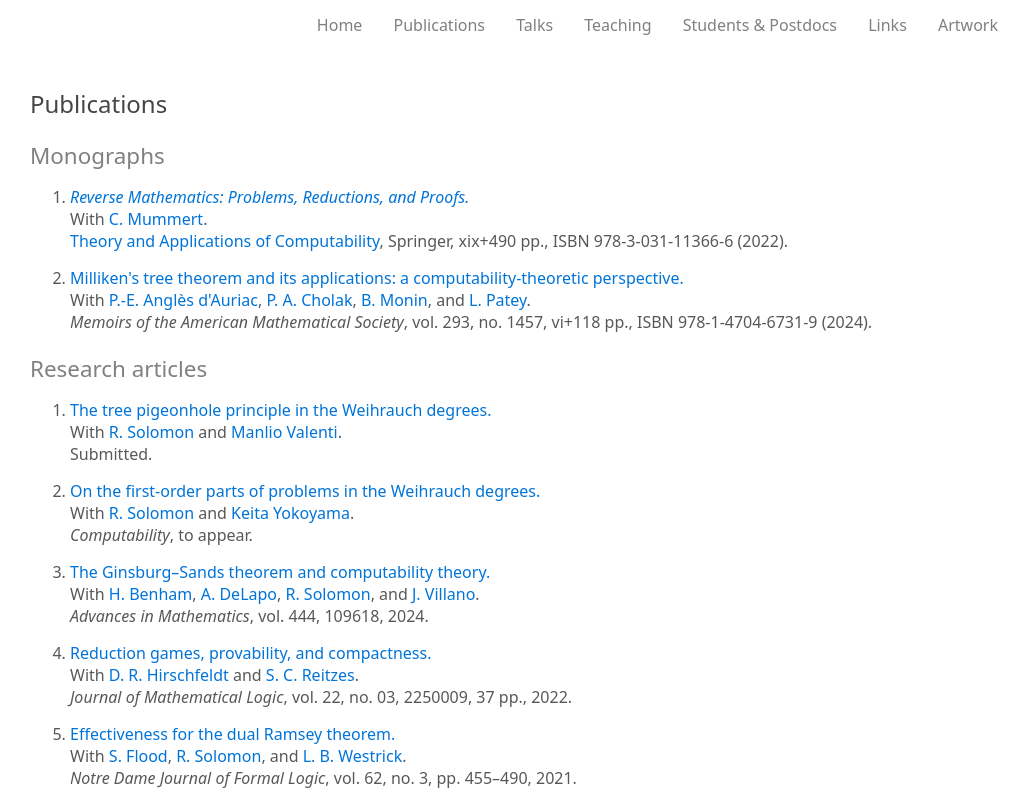
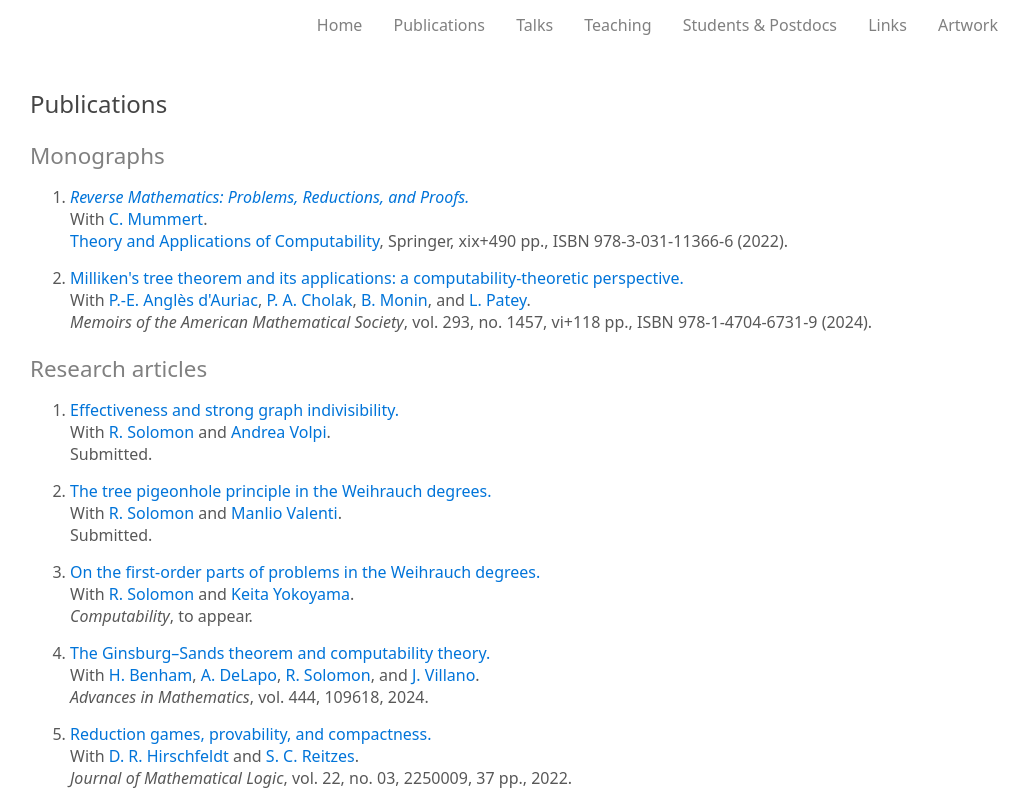
Before and after one commit to 398y-r-uhsy47-84-eg433/398y-r-uhsy47-84-eg433.github.io, a plain HTML site: page research.html in a window 1280 px wide. Shown: the top 800 px of the page, without its empty margins (126-1155 px from the left). Drawn offline with Linux system fonts and the light colour scheme.

Commit message:
New paper

```diff
--- a/research.html
+++ b/research.html
@@ -82,6 +82,12 @@
 			<h3>Research articles</h3>
 
 			<ol>
+
+				<li>
+					<a href="papers/indivisibility.pdf.pdf" target="_blank">Effectiveness and strong graph indivisibility.</a><br>
+					With <a href="http://www.math.uconn.edu/~solomon/" target="blank">R. Solomon</a> and <a href="#">Andrea Volpi</a>.<br>
+					Submitted.
+				</li>
 
 				<li>
 					<a href="papers/firstorderTT1.pdf" target="_blank">The tree pigeonhole principle in the Weihrauch degrees.</a><br>
```
Also changed, not shown: 2 other files.
